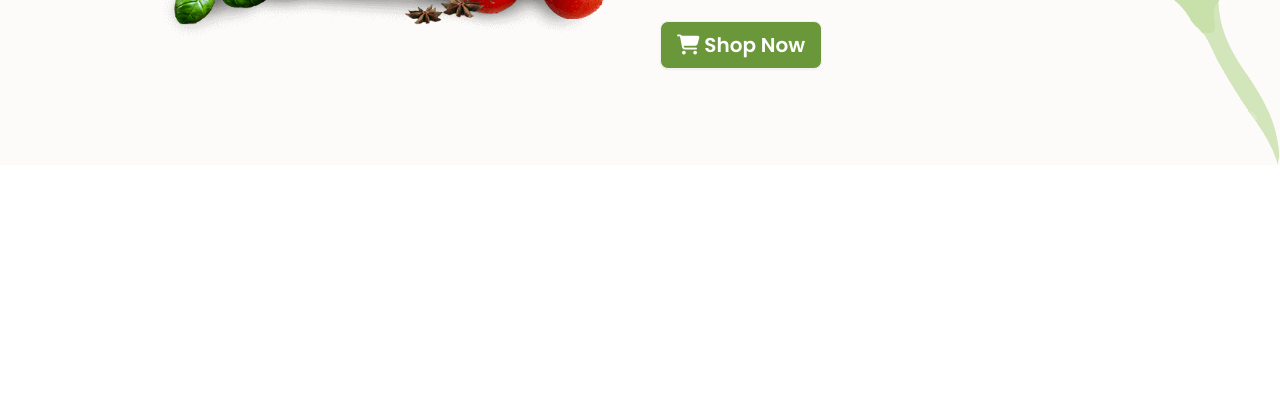
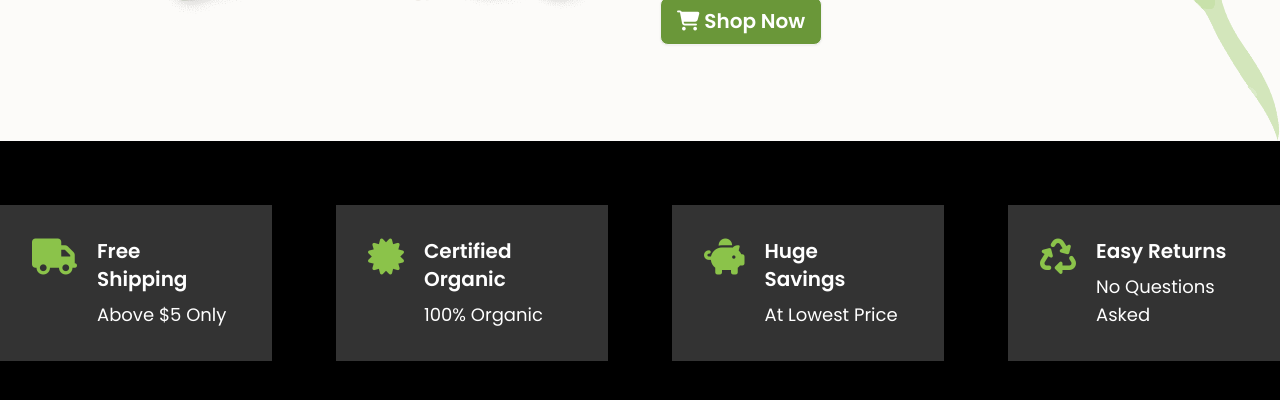
Before and after one commit to kobirul5/organic-store, a plain HTML site: page index.html in a window 1280 px wide. Shown: the part 598-998 px from the top of the page. Before the commit the page ends 800 px from the top, so only its background shows below. Drawn offline with nearby package versions, Linux system fonts and the light colour scheme.

Commit message:
added card section

```diff
--- a/index.html
+++ b/index.html
@@ -78,7 +78,7 @@
          <section class="bg-banner-bg ">
             <div class="bg bg-[url('./images/leaf01.png')] bg-no-repeat text-right bg-right-bottom">
               <div class="bg-white bg-opacity-50 mx-auto">
-                img section
+                <!-- img section -->
                 <div class="mx-auto container py-24 px-4  lg:px-40 text-left grid grid-cols-1 md:grid-cols-2 items-center gap-10">
                   <div>
                     <img src="./images/bannerbg.png" alt="">
@@ -98,5 +98,45 @@
             </div>
          </section>
     </header>
+  <main>
+    <!-- card section  -->
+    <section class="bg-black">
+      <!-- card 1 -->
+      <div class="container mx-auto grid grid-cols-1 md:grid-cols-2 lg:grid-cols-4 py-16 gap-5 md:gap-16">
+        <div class=" gap-5 p-8 flex flex-row text-white bg-[#333333]">
+          <div><i class="fa-solid fa-truck text-4xl text-primary"></i></div>
+          <div>
+            <h5 class="text-xl font-semibold mb-2">Free <br>Shipping</h5>
+            <p class="text-lg">Above $5 Only</p>
+          </div>
+        </div>
+        <!-- card 2 -->
+        <div class=" gap-5 p-8 flex flex-row text-white bg-[#333333]">
+          <div><i class="fa-solid fa-certificate text-4xl text-primary"></i></div>
+          <div>
+            <h5 class="text-xl font-semibold mb-2">Certified <br>Organic</h5>
+            <p class="text-lg">100% Organic</p>
+          </div>
+        </div>
+        <div class=" gap-5 p-8 flex flex-row text-white bg-[#333333]">
+          <div><i class="fa-solid fa-piggy-bank text-4xl text-primary"></i></div>
+          <div>
+            <h5 class="text-xl font-semibold mb-2">
+              Huge <br>Savings</h5>
+            <p class="text-lg">At Lowest Price</p>
+          </div>
+        </div>
+        <div class=" gap-5 p-8 flex flex-row text-white bg-[#333333]">
+          <div><i class="fa-solid fa-recycle text-4xl text-primary"></i></div>
+          <div>
+            <h5 class="text-xl font-semibold mb-2">
+              Easy Returns</h5>
+            <p class="text-lg">No Questions Asked</p>
+          </div>
+        </div>
+      </div>
+    </section>
+    <!-- card section end -->
+  </main>
 </body>
 </html>
```
